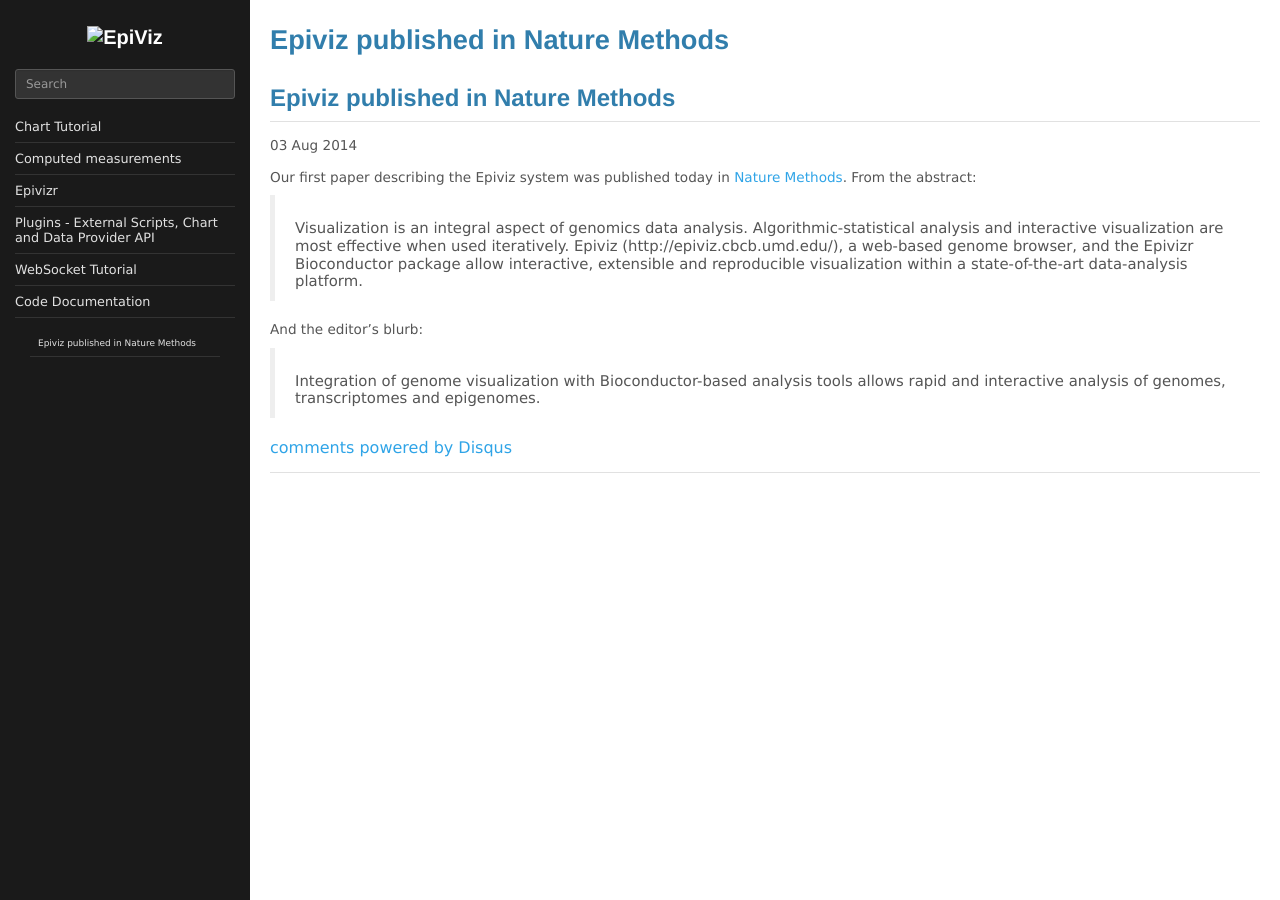
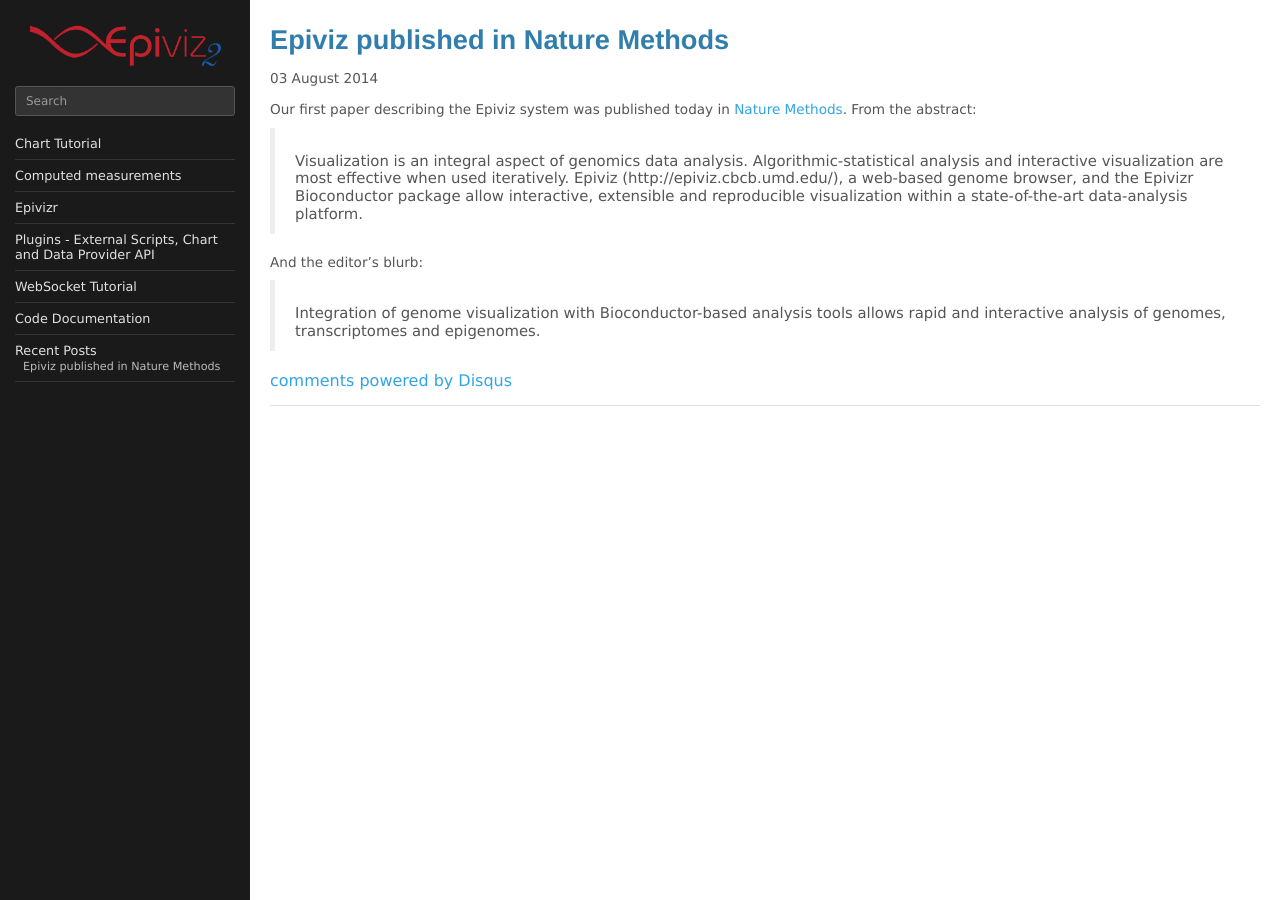
Before and after one commit to epiviz/epiviz.github.io.old, a Jekyll site: the page built from _posts/2014-08-03-epiviz-paper-published.md, in a window 1280 px wide. Built offline with Jekyll 4.4.1, drawn with Linux system fonts in a browser that asks for light colours; Markdown is read by kramdown in place of the engine named in the settings; comment, search, counter and statistics services are not loaded.

Commit message:
fix post bugs

```diff
--- a/_config.yml
+++ b/_config.yml
@@ -3,7 +3,6 @@
 redcarpet:
   extensions: ["no_intra_emphasis", "fenced_code_blocks", "autolink", "tables", "with_toc_data"]
 highlighter: pygments
-pygments: true
 baseurl:
 epivizUiMain: http://epiviz.cbcb.umd.edu/
 epivizDataMain: http://epiviz.cbcb.umd.edu/data/
--- a/_includes/navigation.html
+++ b/_includes/navigation.html
@@ -1,5 +1,5 @@
 <div class="navigation">
-    <h3 class="applicationName"><a href="index.html"><img src="{{ site.baseurl }}img/epiviz_logo_large_black.png" wodth="191" height="41" alt="EpiViz" /></a></h3>
+    <h3 class="applicationName"><a href="{{ site.baseurl }}/index.html"><img src="{{ site.baseurl }}/img/epiviz_logo_large_black.png" width="191" height="41" alt="EpiViz" /></a></h3>
 
     <div class="search">
         <input id="search" type="text" class="form-control input-sm" placeholder="Search">
@@ -33,12 +33,12 @@
         </li>
 
 	<li class="item" data-name="Recent Posts">
-	  <ul class="list">
+	   <span class="title">
+	      <a href="{{ site.baseurl }}/index.html">Recent Posts</a></span>
+	  <ul>
 	      {% for post in site.posts limit: 5 %}
-	        <li class="item" data-name="{{ post.url }}">
-	          <span class="title">
+	        <li>
 	             <a href="{{ site.baseurl }}{{ post.url }}">{{ post.title }}</a>
-	          </span>
 	        </li>
 	      {% endfor %}
 	  </ul>
--- /dev/null
+++ b/_includes/post_main.html
@@ -0,0 +1,22 @@
+<div class="main">
+    <h1 class="page-title" data-filename="{{ site.baseurl }}{{ page.url }}">{{ page.title }}</h1>
+
+    <h3></h3>
+    <section>
+        <article class="readme">
+            <h1>{% if page.logo %}{{ page.logo }}{% else %}{{ page.title }}{% endif %}</h1>
+      <p class="meta"> {{ page.date | date_to_long_string }}</p>
+
+            {{ content }}
+        </article>
+    </section>
+
+    <!-- disqus code -->
+    <div id="disqus_thread"></div>
+    <noscript>Please enable JavaScript to view the <a href="http://disqus.com/?ref_noscript">comments powered by
+        Disqus.</a></noscript>
+    <a href="http://disqus.com" class="dsq-brlink">comments powered by <span class="logo-disqus">Disqus</span></a>
+    <!-- // disqus code -->
+
+    <footer></footer>
+</div>
--- a/_layouts/post.html
+++ b/_layouts/post.html
@@ -1,9 +1,12 @@
----
-layout: default
----
-<h2>{{ page.title }}</h2>
-<p class="meta">{{ page.date | date_to_string }}</p>
+<!DOCTYPE html>
+<html>
+{% include head.html %}
 
-<div class="post">
-{{ content }}
+<body>
+<div id="wrap" class="clearfix">
+    {% include navigation.html %}
+    {% include post_main.html %}
 </div>
+{% include foot.html %}
+</body>
+</html>
```
